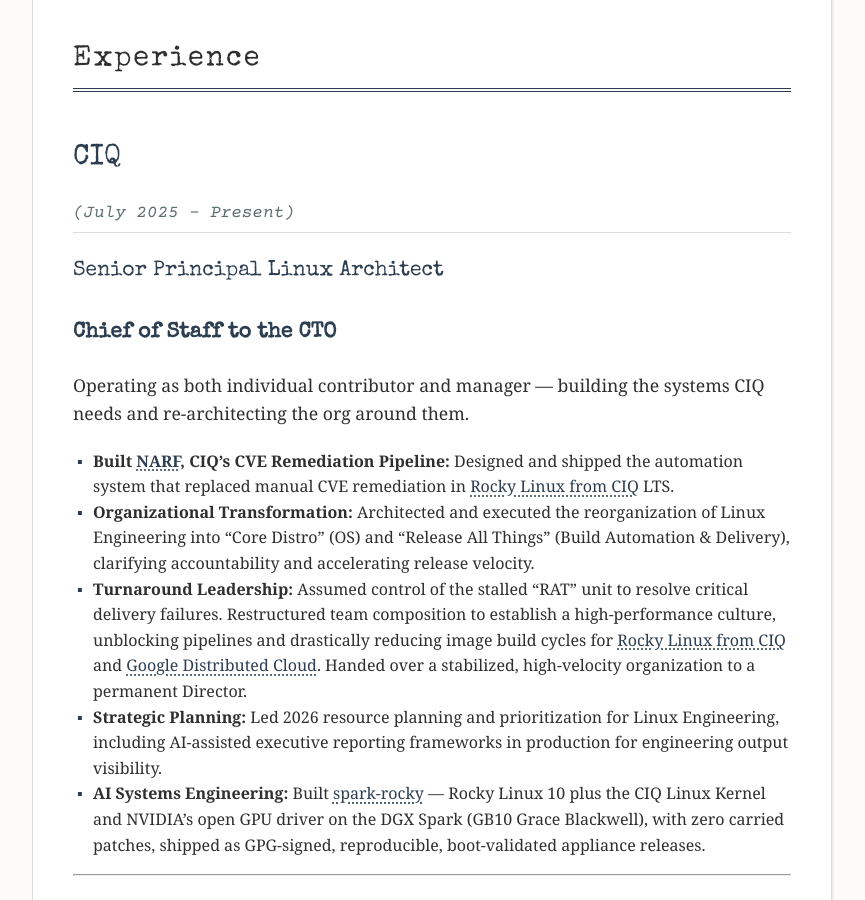
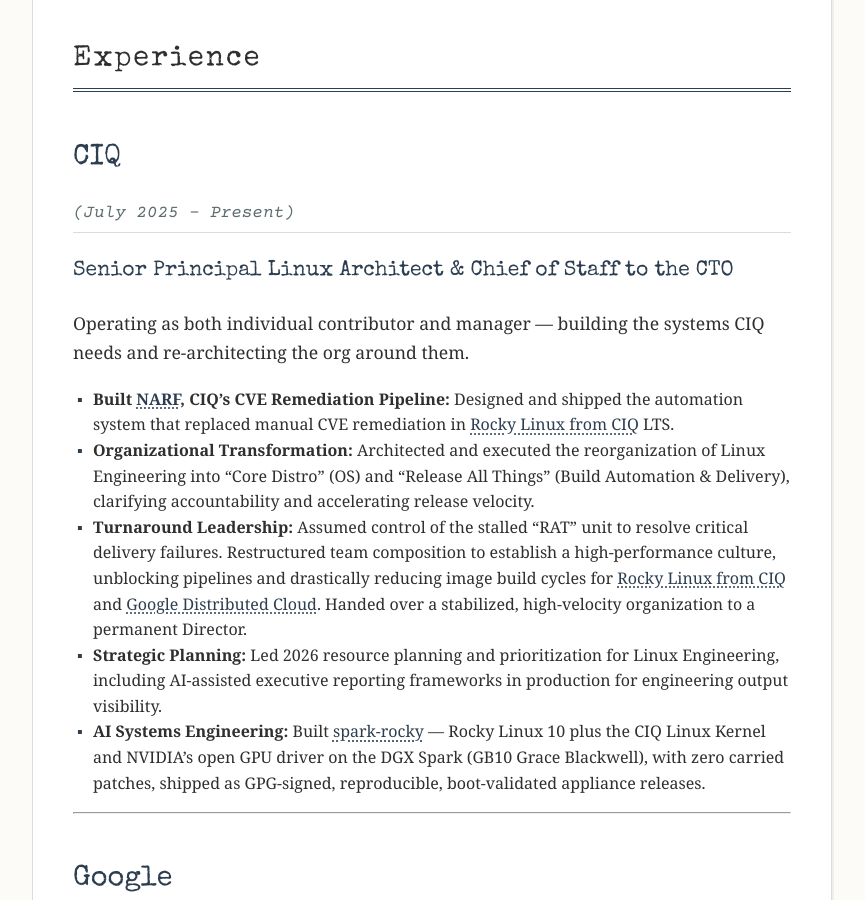
Before and after one commit to maxspevack/spevack.org, a Jekyll site: the page built from resume.md, in a window 1280 px wide and 900 px high, scrolled down 537 px. Shown: the whole window, without its empty margins (208-1073 px from the left). Built offline with Jekyll 4.4.1, drawn with Linux system fonts in a browser that asks for light colours.

Commit message:
Minor tweaks

```diff
--- a/resume.md
+++ b/resume.md
@@ -35,8 +35,7 @@
 ### [CIQ](https://ciq.com/)
 <span class="resume-date">(July 2025 - Present)</span>
 
-<span class="resume-role">Senior Principal Linux Architect</span>
-**Chief of Staff to the CTO**
+<span class="resume-role">Senior Principal Linux Architect & Chief of Staff to the CTO</span>
 
 Operating as both individual contributor and manager — building the systems CIQ needs and re-architecting the org around them.
 
```
